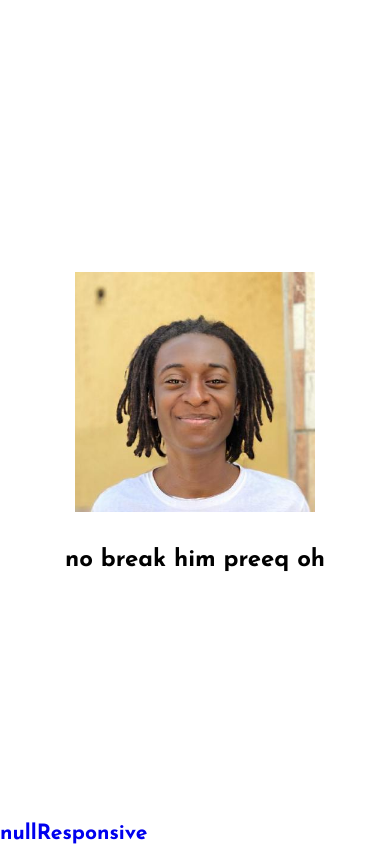
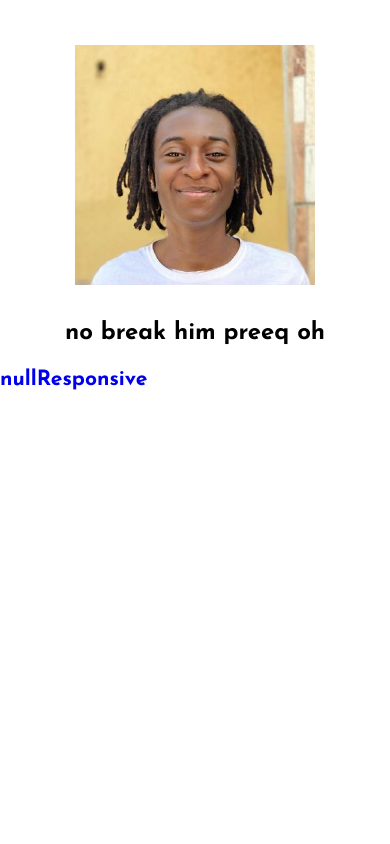
Before and after one commit to Akohjesse/nullResponsive, a Vue app: page / in a window 390 px wide. Built offline with nearby package versions, Linux system fonts and the light colour scheme.

Commit message:
Update  null-responsive.vue

```diff
--- a/src/components/ null-responsive.vue
+++ b/src/components/ null-responsive.vue
@@ -74,7 +74,8 @@ onMounted(() => {
 }
 .wrap {
   position: fixed;
-  height: 100%;
+  height: 100vw;
+  width: 100%;
   z-index: 1000;
   background-color: v-bind("customConfig.bg_color");
   top: 0;
```
